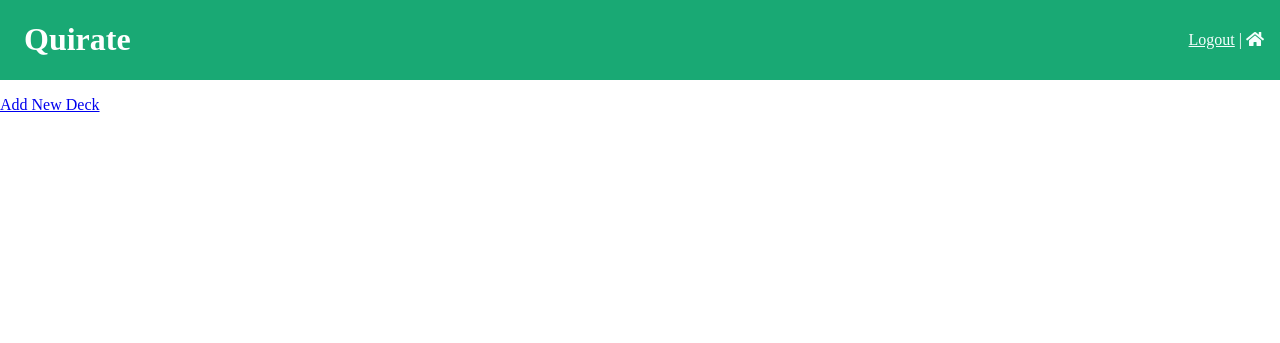
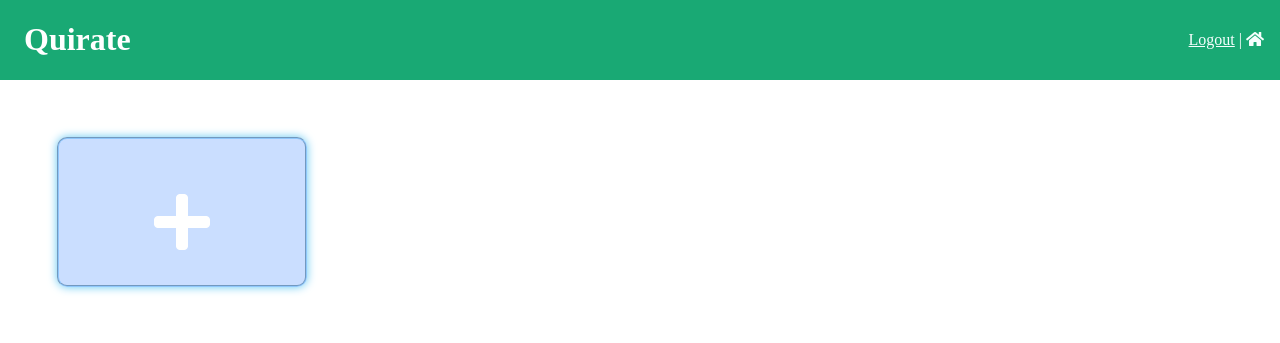
Before and after one commit to Momentum-Team-10/django-duplex-team-ravenclaw, a Django app: page / in a window 1280 px wide. Shown: the top 343 px of the page. Run offline with Django 3.2, Linux system fonts and the light colour scheme; the visitor is signed in with stand-in values (Sample User, id 1); data that the repository does not hold is empty.

Commit message:
updated stylesheet and homepage to reflect styles

```diff
--- a/static/css/style.css
+++ b/static/css/style.css
@@ -9,18 +9,18 @@ body {
     margin-bottom: 50px; */
 }
 
-
-/* .maincontainer {
-
-    position: absolute;
-    width: 500px;
+.maincontainer {
+    display: flex;
+    flex-flow: row wrap;
+    /* position: absolute; */
+    /* width: 500px;
     height: 500px;
     background: none;
     top: 50%;
     left: 50%;
-    transform: translate(-50%, -50%);
-
-} */
+    transform: translate(-50%, -50%); */
+    padding: 2em;
+}
 
 .card {
     position: relative;
@@ -34,10 +34,8 @@ body {
     border-radius: 15px;
     transform-style: preserve-3d;
     transition: all 1.5s ease;
-
-
+    cursor: pointer;
 }
-
 
 /* .card {
     position: relative;
@@ -49,7 +47,6 @@ body {
 } */
 
 .front {
-
     position: absolute;
     width: 100%;
     height: 100%;
@@ -61,7 +58,6 @@ body {
 }
 
 .back {
-
     position: absolute;
     width: 100%;
     height: 100%;
@@ -74,9 +70,40 @@ body {
 
 .flipcard {
     transform: rotateY(180deg);
-
 }
 
 .hidden-card {
     display: none !important;
 }
+
+.deck-container {
+    display: flex;
+    flex-direction: column;
+}
+
+.deck-controls {
+    flex-flow: row nowrap;
+    justify-content: space-between;
+}
+
+.deck {
+    position: relative;
+    width: 250px;
+    height: 150px;
+    margin: 25px;
+    padding: 20px;
+    text-align: center;
+    align-content: center;
+    border-radius: 10px;
+    cursor: pointer;
+    background-color: rgba(177, 206, 255, 0.673);
+    box-shadow: 0 0 10px #63c8f2;
+    cursor: pointer;
+    border: 2px solid rgba(119, 189, 250, 0.714);
+    border-style: groove;
+}
+
+.deck:hover{
+    background-color: rgba(177, 206, 255, 0.673);
+    box-shadow: inset 0 0 20px white;
+}
--- a/templates/flashcards/home.html
+++ b/templates/flashcards/home.html
@@ -3,20 +3,20 @@
 {% block content %}
 {% if request.user.is_authenticated %}
 
-<p><a href="{% url 'add_deck' %}">Add New Deck</a></p>
-
-<div>
+<div class="maincontainer">
   {% for deck in decks %}
-  <div>
-    <div>{{ deck.title }}</div>
-    <p>
-        <a href="{% url 'play_deck' pk=deck.pk %}">Play a Deck</a><br>
-        <a href="{% url 'view_cards' pk=deck.pk %}">View Cards</a><br>
-        <a class="red" href="{% url 'delete_deck' pk=deck.pk %}">Delete Deck</a>
-    </p>
+  <div class="deck-container">
+    <a href="{% url 'play_deck' pk=deck.pk %}"><div class="deck">{{ deck.title }}</div></a>
+    <div class="deck-controls">
+      <a href="{% url 'view_cards' pk=deck.pk %}"><i class="fas fa-edit"></i></a>
+      <a class="red" href="{% url 'delete_deck' pk=deck.pk %}"><i class="fas fa-trash-alt"></i></a>
+    </div>
   </div>
   {% endfor %}
+  <div class="deck"><a href="{% url 'add_deck' %}"><i class="fas fa-plus" style="padding-top: 10%; font-size: 4em; color: white;"></i></a>
+  </div>
 </div>
+
 {% else %}<div>Please register or login.</div>
 {% endif %}
 {% endblock %}
```
